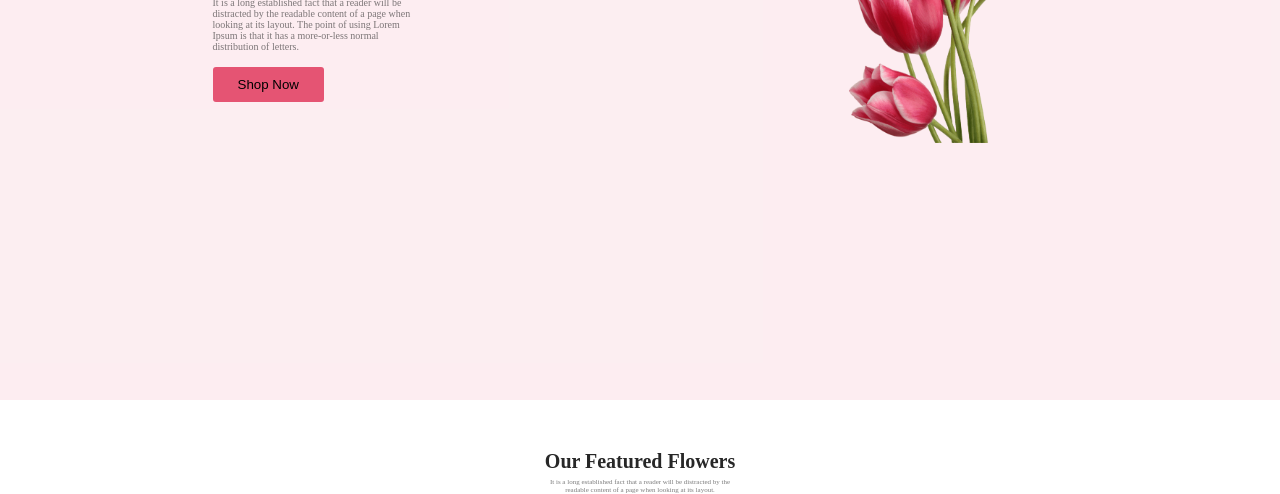
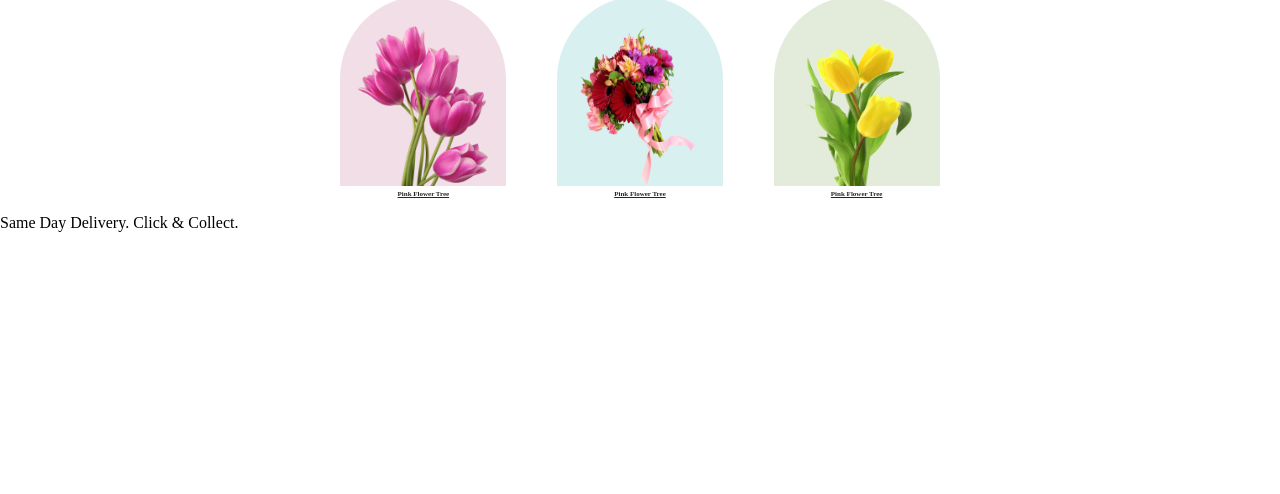
Before and after one commit to joyato96/flower-shop-website, a plain HTML site: page index.html in a window 1280 px wide. Shown: the part 400-894 px from the top of the page. After the commit the page ends 800 px from the top, so only its background shows below. Drawn offline with Linux system fonts and the light colour scheme.

Commit message:
flower container added

```diff
--- a/index.html
+++ b/index.html
@@ -27,8 +27,24 @@
             <h3 class="feature-title">Our Featured Flowers</h3>
             <p class="feature-description">It is a long established fact that a reader will be distracted by the readable content of a page when looking at its layout.</p>
         </div>
-        <div></div>
-        <div></div>
+        <div class="flower">
+            <div>
+                <img class="img-primary" src="images/pngwing 6.png" alt="">
+                <h5 class="img-name"><u>Pink Flower Tree</u></h5>
+            </div>
+            <div>
+                <img class="img-primary secondary" src="images/pngwing 5.png" alt="">
+                <h5 class="img-name rose"><u>Pink Flower Tree</u></h5>
+            </div>
+            <div>
+                <img class="img-primary third" src="images/pngwing 7.png" alt="">
+                <h5 class="img-name sunflower"><u>Pink Flower Tree</u></h5>
+            </div>
+        </div>
+        <div>
+            <img src="" alt="">
+            <p>Same Day Delivery. Click & Collect.</p>
+        </div>
         <div></div>
     </main>
     <!-- main section ends -->
--- a/style.css
+++ b/style.css
@@ -1,6 +1,6 @@
 * {
     margin: 0;
-    border: 0;
+    padding: 0;
 }
 
 /* banner related styles here */
@@ -8,11 +8,9 @@
     display: flex;
     justify-content: space-around;
     align-items: center;
-    height: 100vh;
+    width: 100%;
     background: rgba(229, 84, 115, 0.10);
     background-position: center;
-
-
 }
 
 .btn-primary {
@@ -70,3 +68,37 @@
     font-style: normal;
     font-weight: 200px;
 }
+
+/* flower related styles */
+.flower {
+    display: flex;
+    justify-content: space-around;
+    width: 50%;
+    height: 200px;
+    margin: auto;
+    background-color: white;
+    margin-top: 8px;
+    gap: 10px;
+}
+
+.img-primary {
+    width: 130px;
+    height: 160px;
+    border-radius: 300px 300px 0px 0px;
+    background: rgba(167, 33, 98, 0.15);
+    padding: 30px 18px 0px 18px;
+}
+
+.img-name {
+    color: #272727;
+    text-align: center;
+    font-size: 7px;
+    font-style: normal;
+    font-weight: 700;
+}
+.secondary{
+    background: rgba(5, 151, 160, 0.15)
+}
+.third{
+    background: rgba(71, 125, 17, 0.15)
+}
```
